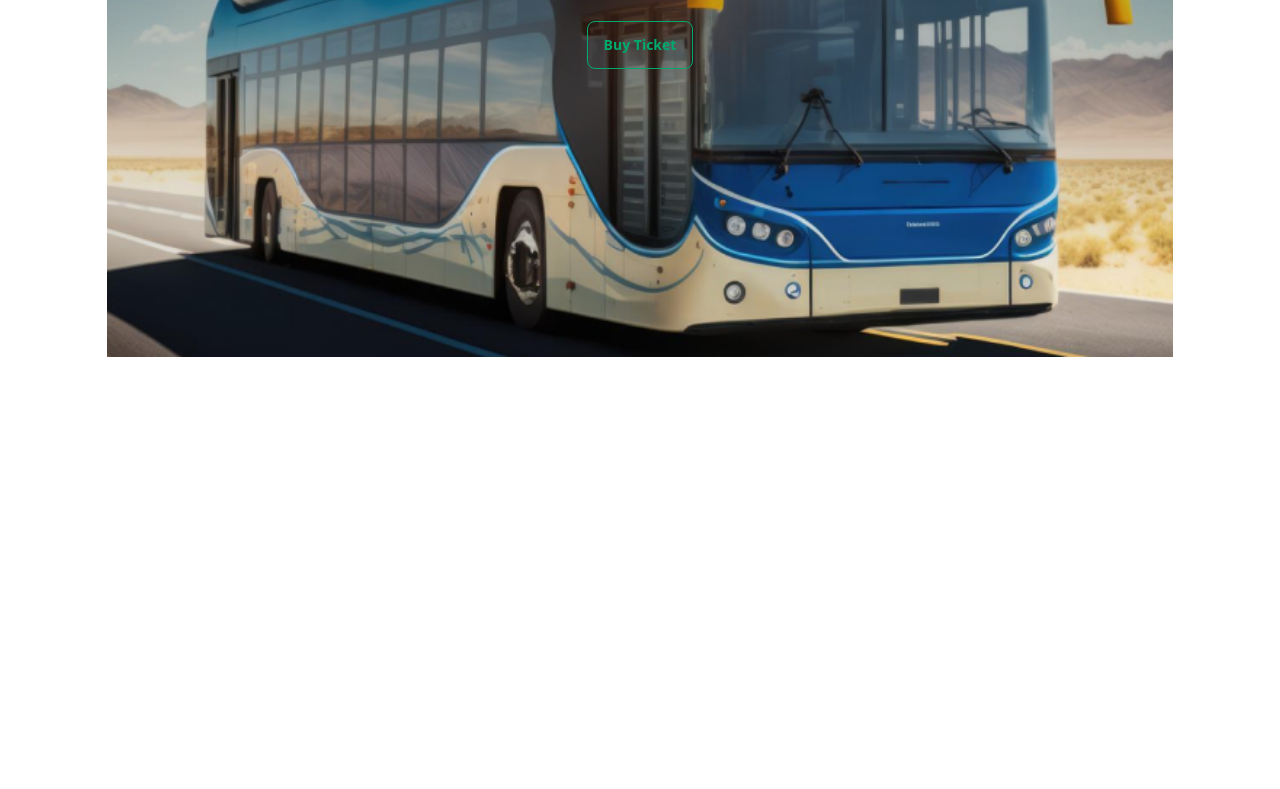
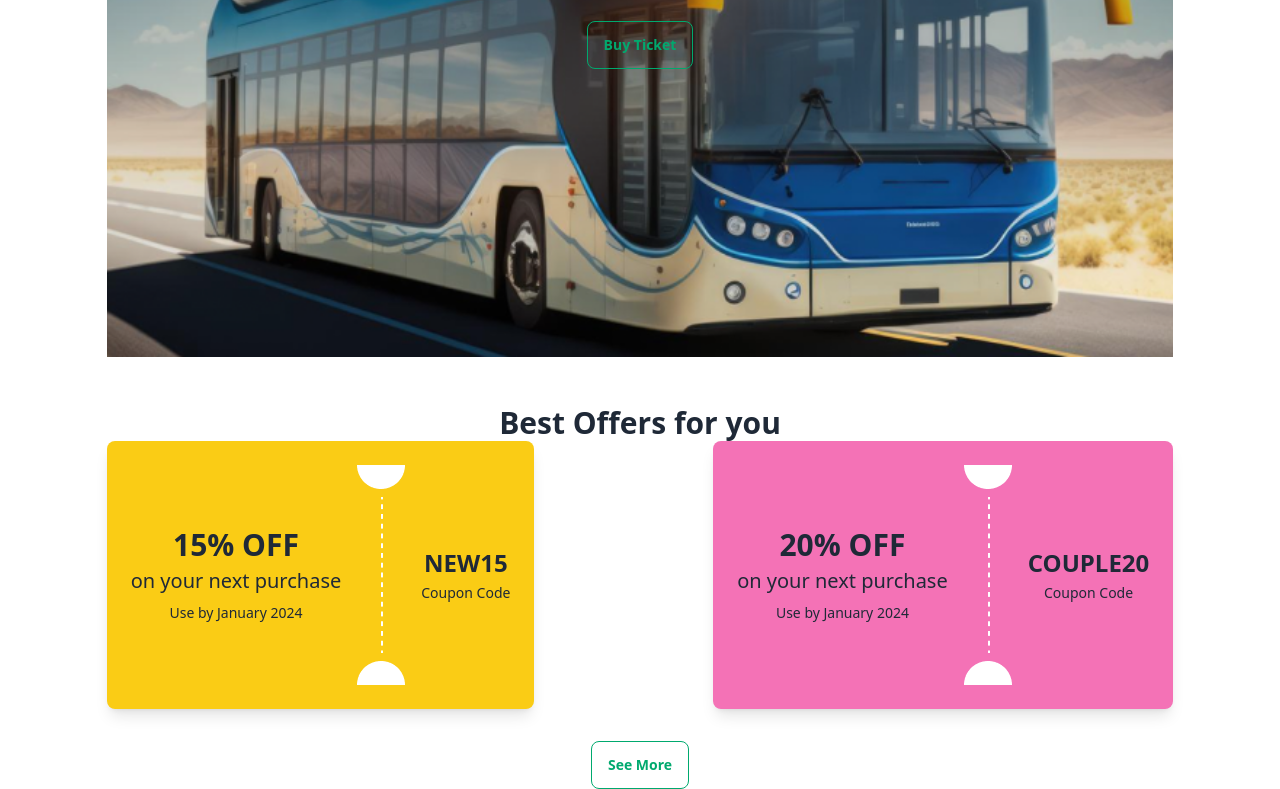
Before and after one commit to Imon13/bus_ticketing-systeem, a plain HTML site: page index.html in a window 1280 px wide. Shown: the part 563-1352 px from the top of the page. Before the commit the page ends 920 px from the top, so only its background shows below. Drawn offline with nearby package versions, Linux system fonts and the light colour scheme.

Commit message:
coupon section done

```diff
--- a/index.html
+++ b/index.html
@@ -44,6 +44,48 @@
 
         </section>
     </header>
+    <main>
+        <section class="w-5/6 mx-auto mt-12">
+            <h2 class="text-center font-bold text-3xl">Best Offers for you</h2>
+            <div class="flex justify-between">
+                <!-- Left side -->
+                <div class="bg-yellow-400 flex items-center justify-between p-6 rounded-lg shadow-lg">
+                    <div class="text-center">
+                        <h2 class="text-3xl font-bold">15% OFF</h2>
+                        <span class="block text-xl mt-1">on your next purchase</span>
+                        <p class="mt-2 text-sm">Use by January 2024</p>
+                    </div>
+                    <div class="mx-4">
+                        <img src="./images/cupon-devider.png" alt="coupon-divider" class="w-12">
+                    </div>
+                    <div class="text-center">
+                        <h2 class="text-2xl font-bold">NEW15</h2>
+                        <p class="mt-1 text-sm">Coupon Code</p>
+                    </div>
+                </div>
+
+                <!-- Right side -->
+                <div class="bg-pink-400 flex items-center justify-between p-6 rounded-lg shadow-lg ml-4">
+                    <div class="text-center">
+                        <h2 class="text-3xl font-bold">20% OFF</h2>
+                        <span class="block text-xl mt-1">on your next purchase</span>
+                        <p class="mt-2 text-sm">Use by January 2024</p>
+                    </div>
+                    <div class="mx-4">
+                        <img src="./images/cupon-devider.png" alt="coupon-divider" class="w-12">
+                    </div>
+                    <div class="text-center">
+                        <h2 class="text-2xl font-bold">COUPLE20</h2>
+                        <p class="mt-1 text-sm">Coupon Code</p>
+                    </div>
+                </div>
+            </div>
+            <div class="flex justify-center mt-8">
+                <button class="btn btn-outline btn-success">See More</button>
+            </div>
+        </section>
+
+    </main>
     <script src="script.js"></script>
 </body>
 
```
